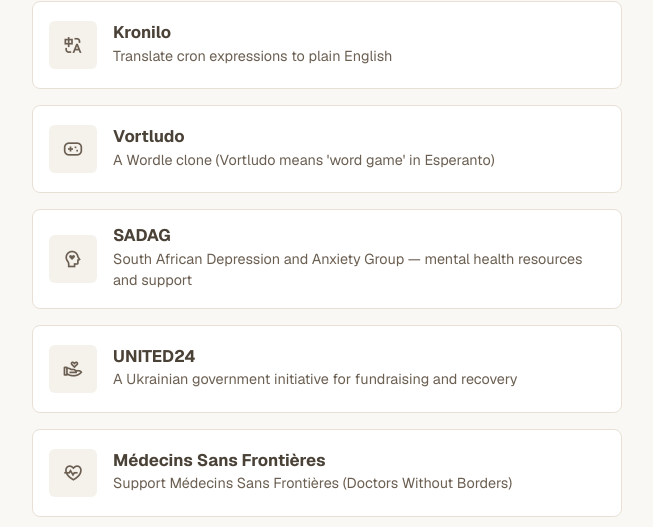
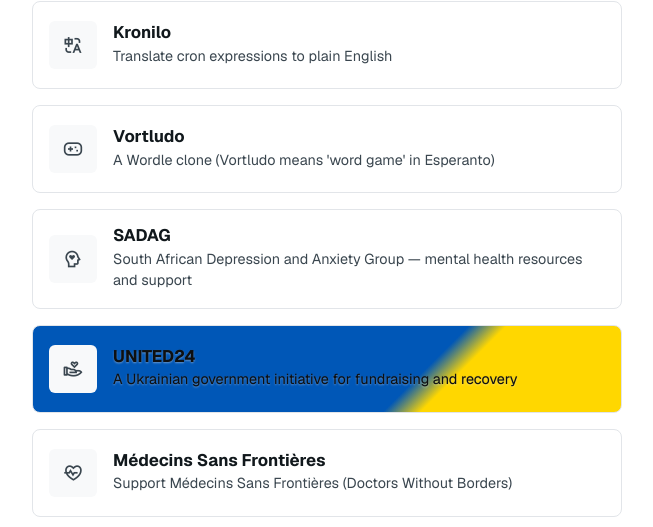
Before and after one commit to TimothyForChange/konscio, an Astro site: page / in a window 1280 px wide. Shown: the part 657-1184 px from the top of the page, without its empty margins (313-966 px from the left). Built offline with nearby package versions, Linux system fonts and the light colour scheme; Astro itself is replaced by a stand-in of ours.

Commit message:
Add brand link styles and update theme tokens
Introduces brand-specific classes and color accents for links in Link.astro and global.css, enabling custom styles for platforms like Instagram, GitHub, and United24. Refactors theme tokens in global.css for improved light/dark mode support and semantic clarity. Updates user bio in user.json to include flag emojis. Bumps package version to 0.0.7.

```diff
--- a/package.json
+++ b/package.json
@@ -1,7 +1,7 @@
 {
   "name": "ligilarbo",
   "type": "module",
-  "version": "0.0.6",
+  "version": "0.0.7",
   "license": "GPL-3.0-or-later",
   "scripts": {
     "dev": "astro dev",
--- a/src/components/Link.astro
+++ b/src/components/Link.astro
@@ -14,7 +14,27 @@ const hotColors = [
   'var(--hot-blue)',
 ];
 
-const accentClass = `link-accent-${colorIndex % hotColors.length}`;
+const brandMap = new Map([
+  ['instagram', 'link-brand-instagram'],
+  ['github', 'link-brand-github'],
+  ['kronilo', 'link-brand-kronilo'],
+  ['vortludo', 'link-brand-vortludo'],
+  ['sadag', 'link-brand-sadag'],
+  ['united24', 'link-brand-united24'],
+  ['msf', 'link-brand-msf'],
+  ['médecins sans frontières', 'link-brand-msf'],
+  ['medecins sans frontieres', 'link-brand-msf'],
+  ['website source code', 'link-brand-source'],
+  ['source code', 'link-brand-source'],
+]);
+
+const key = String(title || '')
+  .trim()
+  .toLowerCase();
+const brandClass = brandMap.get(key);
+
+const accentClass =
+  brandClass || `link-accent-${colorIndex % hotColors.length}`;
 ---
 
 <a href={url} class={`link ${accentClass} fade-in`}>
--- a/src/data/user.json
+++ b/src/data/user.json
@@ -1,7 +1,7 @@
 {
   "name": "Timothy Brits",
   "profession": "Software Engineer",
-  "bio": "Software engineer from Pretoria specialising in .NET and Node.js. I build maintainable web apps and enjoy coding, audiobooks, gaming and chess. I'm passionate about mental health, inclusivity and social causes. My heart is with Palestine and Ukraine.",
+  "bio": "Software engineer from Pretoria specialising in .NET and Node.js. I build maintainable web apps and enjoy coding, audiobooks, gaming and chess. I'm passionate about mental health, inclusivity and social causes. My heart is with Palestine 🇵🇸 and Ukraine 🇺🇦.",
   "links": [
     {
       "url": "https://www.instagram.com/brits.timothy/",
--- a/src/styles/global.css
+++ b/src/styles/global.css
@@ -1,78 +1,105 @@
-/* =====================
-   CSS Custom Properties
-   ===================== */
+/* THEME TOKENS: light mode base + semantic + utility colors */
 
 :root {
-  --bg: #faf8f5;
+  /* Base surfaces */
+  --bg: #ffffff;
+  --bg-alt: #f5f6f7;
+  --bg-surface: #f8f9fa;
   --bg-card: #ffffff;
-  --bg-surface: #f5f1eb;
-  --border: #e8e0d4;
+  --border: #e2e5e9;
 
-  --accent-primary: #ff7eb3;
-  --accent-secondary: #b8a082;
+  /* Core accents */
+  --accent-primary: #000000;
+  --accent-secondary: #11181c;
+  --accent-tertiary: #0070f3;
 
-  --hot-orange: #ffb366;
-  --hot-purple: #a855f7;
-  --hot-cyan: #67d4ff;
-  --hot-yellow: #ffd966;
-  --hot-emerald: #66d9a8;
-  --hot-pink: #e94057;
-  --hot-blue: #8ecaff;
+  /* Foreground on accent */
+  --on-accent: #ffffff;
+  --on-accent-strong: #ffffff;
+  --on-accent-inverse: #000000;
 
-  --text-primary: #4a4137;
-  --text-secondary: #6b5f52;
-  --text-muted: #8a7c6f;
+  /* Hot utility accents (cycled for generic links) */
+  --hot-orange: #f76808;
+  --hot-purple: #6e56cf;
+  --hot-cyan: #0a84ff;
+  --hot-yellow: #ffd60a;
+  --hot-emerald: #12b886;
+  --hot-pink: #d0006f;
+  --hot-blue: #0040dd;
 
+  /* Typography */
+  --text-primary: #11181c;
+  --text-secondary: #3a464f;
+  --text-muted: #5c6a75;
+
+  /* Focus states */
+  --focus-ring: #0070f3;
+  --focus-ring-soft: rgba(0, 112, 243, 0.35);
+
+  /* Scrollbars */
   --scrollbar-size: 10px;
-  --scrollbar-track-bg: var(--bg);
-  --scrollbar-track-border: var(--bg-surface);
+  --scrollbar-track-bg: var(--bg-alt);
+  --scrollbar-track-border: var(--bg-alt);
   --scrollbar-thumb-bg: color-mix(
     in srgb,
-    var(--accent-primary) 65%,
+    var(--accent-secondary) 55%,
     var(--bg-surface)
   );
   --scrollbar-thumb-bg-hover: color-mix(
     in srgb,
-    var(--accent-primary) 80%,
+    var(--accent-secondary) 80%,
     var(--bg-surface)
   );
-  --scrollbar-thumb-border: var(--bg);
-  --scrollbar-corner-bg: var(--bg-surface);
+  --scrollbar-thumb-border: var(--bg-surface);
+  --scrollbar-corner-bg: var(--bg-alt);
 }
 
+/* Dark mode overrides */
 @media (prefers-color-scheme: dark) {
   :root {
-    --bg: #23222b;
-    --bg-card: #2d2c36;
-    --bg-surface: #282733;
-    --border: #3a3844;
+    --bg: #000000;
+    --bg-alt: #0d0f11;
+    --bg-surface: #111417;
+    --bg-card: #161a1d;
+    --border: #242b31;
 
-    --accent-primary: #ffb3e6;
-    --accent-secondary: #d1c3b2;
+    --accent-primary: #ffffff;
+    --accent-secondary: #ecedee;
+    --accent-tertiary: #3291ff;
 
-    --hot-orange: #ffc299;
-    --hot-purple: #c7a6f7;
-    --hot-cyan: #8be6ff;
-    --hot-yellow: #ffe699;
-    --hot-emerald: #99e6c6;
-    --hot-pink: #ff8fa3;
-    --hot-blue: #b3e3ff;
+    --on-accent: #000000;
+    --on-accent-strong: #000000;
+    --on-accent-inverse: #ffffff;
 
-    --text-primary: #f5f1eb;
-    --text-secondary: #d6cfd6;
-    --text-muted: #b3a9b8;
+    --hot-orange: #ff8b3e;
+    --hot-purple: #8b6ef5;
+    --hot-cyan: #36b8ff;
+    --hot-yellow: #ffdb4d;
+    --hot-emerald: #19c997;
+    --hot-pink: #ff2d90;
+    --hot-blue: #2d74ff;
+
+    --text-primary: #f5f7f8;
+    --text-secondary: #c4ccd2;
+    --text-muted: #7e8a93;
+
+    --focus-ring: #3291ff;
+    --focus-ring-soft: rgba(50, 145, 255, 0.4);
 
     --scrollbar-thumb-bg: color-mix(
       in srgb,
-      var(--accent-primary) 75%,
+      var(--accent-secondary) 55%,
       var(--bg-surface)
     );
     --scrollbar-thumb-bg-hover: color-mix(
       in srgb,
-      var(--accent-primary) 90%,
+      var(--accent-secondary) 80%,
       var(--bg-surface)
     );
     --scrollbar-track-border: var(--border);
+    --scrollbar-track-bg: var(--bg-alt);
+    --scrollbar-thumb-border: var(--bg-surface);
+    --scrollbar-corner-bg: var(--bg-alt);
   }
 }
 
@@ -82,9 +109,7 @@
   }
 }
 
-/* ===============
-   Base Elements
-   =============== */
+/* BASE / ROOT ELEMENTS */
 
 html {
   font-family:
@@ -133,9 +158,7 @@ html::-webkit-scrollbar-corner {
   background: var(--scrollbar-corner-bg);
 }
 
-/* ===============
-   Layout
-   =============== */
+/* LAYOUT WRAPPERS */
 
 .page-wrapper {
   display: flex;
@@ -159,9 +182,7 @@ html::-webkit-scrollbar-corner {
   }
 }
 
-/* ===============
-   Components
-   =============== */
+/* COMPONENTS */
 
 .link {
   padding: 1rem;
@@ -229,7 +250,41 @@ html::-webkit-scrollbar-corner {
 }
 
 .link:hover .link-icon i {
-  color: white;
+  color: var(--on-accent);
+}
+
+@media (prefers-color-scheme: light) {
+  .link-accent-0:hover .link-icon i {
+    color: var(--on-accent-inverse);
+  }
+  .link-brand-github:hover .link-icon i {
+    color: #ffffff;
+  }
+}
+
+@media (prefers-color-scheme: dark) {
+  .link-accent-0:hover .link-icon i {
+    color: var(--on-accent);
+  }
+  .link-brand-github:hover .link-icon i {
+    color: #000000;
+  }
+}
+
+.link-brand-instagram:hover .link-icon i {
+  color: #ffffff;
+}
+.link-brand-sadag:hover .link-icon i {
+  color: #ffffff;
+}
+.link-brand-msf:hover .link-icon i {
+  color: #ffffff;
+}
+.link-brand-vortludo:hover .link-icon i {
+  color: #ffffff;
+}
+.link-brand-kronilo:hover .link-icon i {
+  color: #ffffff;
 }
 
 .link-title {
@@ -269,6 +324,102 @@ html::-webkit-scrollbar-corner {
 }
 .link-accent-7 {
   --link-accent: var(--hot-blue);
+}
+
+/* BRAND ACCENTS + SPECIAL CASES */
+.link-brand-instagram {
+  --link-accent: #d0006f;
+}
+.link-brand-github {
+  --link-accent: #000000;
+}
+@media (prefers-color-scheme: dark) {
+  .link-brand-github {
+    --link-accent: #ffffff;
+  }
+}
+.link-brand-kronilo {
+  --link-accent: #0a84ff;
+}
+.link-brand-vortludo {
+  --link-accent: #12b886;
+}
+.link-brand-sadag {
+  --link-accent: #6e56cf;
+}
+
+.link-brand-united24 {
+  --link-accent: #0057b7;
+  background: linear-gradient(
+    135deg,
+    #0057b7 0%,
+    #0057b7 48%,
+    #ffd700 52%,
+    #ffd700 100%
+  );
+  background-size: 140% 140%;
+  background-position: 0 50%;
+  transition:
+    background-position 0.6s ease,
+    transform 0.25s ease;
+}
+.link-brand-united24:hover,
+.link-brand-united24:focus-visible {
+  background: linear-gradient(
+    135deg,
+    #0057b7 0%,
+    #0057b7 48%,
+    #ffd700 52%,
+    #ffd700 100%
+  );
+  background-size: 200% 200%;
+  animation: u24-wave 5s linear infinite;
+  transform: translateY(-1px);
+}
+.link-brand-united24 .link-title,
+.link-brand-united24 .link-description {
+  text-shadow: 0 1px 2px rgba(0, 0, 0, 0.35);
+  color: #fff !important;
+  mix-blend-mode: normal;
+}
+@media (prefers-color-scheme: light) {
+  .link-brand-united24 .link-title,
+  .link-brand-united24 .link-description {
+    color: #0d0f11 !important;
+    text-shadow:
+      0 1px 2px rgba(255, 255, 255, 0.4),
+      0 0 1px rgba(0, 0, 0, 0.35);
+  }
+}
+
+/* UNITED24 gradient motion */
+@keyframes u24-wave {
+  0% {
+    background-position: 20% 50%;
+  }
+  50% {
+    background-position: 80% 50%;
+  }
+  100% {
+    background-position: 20% 50%;
+  }
+}
+
+@media (prefers-reduced-motion: reduce) {
+  .link-brand-united24:hover,
+  .link-brand-united24:focus-visible {
+    animation: none;
+    background-size: 140% 140%;
+    background-position: 0 50%;
+    transform: translateY(-1px);
+  }
+}
+
+.link-brand-msf {
+  --link-accent: #d00000;
+}
+.link-brand-source {
+  --link-accent: #14b8a6;
 }
 
 .profile {
@@ -379,9 +530,7 @@ html::-webkit-scrollbar-corner {
   padding: 0;
 }
 
-/* =====================
-   Animations
-   ===================== */
+/* ANIMATIONS */
 
 @keyframes breathing {
   0% {
@@ -427,9 +576,7 @@ html::-webkit-scrollbar-corner {
   }
 }
 
-/* ===============
-   Utilities
-   =============== */
+/* UTILITIES */
 
 .sr-only {
   position: absolute;
@@ -443,9 +590,7 @@ html::-webkit-scrollbar-corner {
   border: 0;
 }
 
-/* ===============
-   Media Queries
-   =============== */
+/* ACCESSIBILITY / MEDIA QUERIES */
 
 @media (prefers-reduced-motion: reduce) {
   .link,
```
Also changed, not shown: 1 other file.
